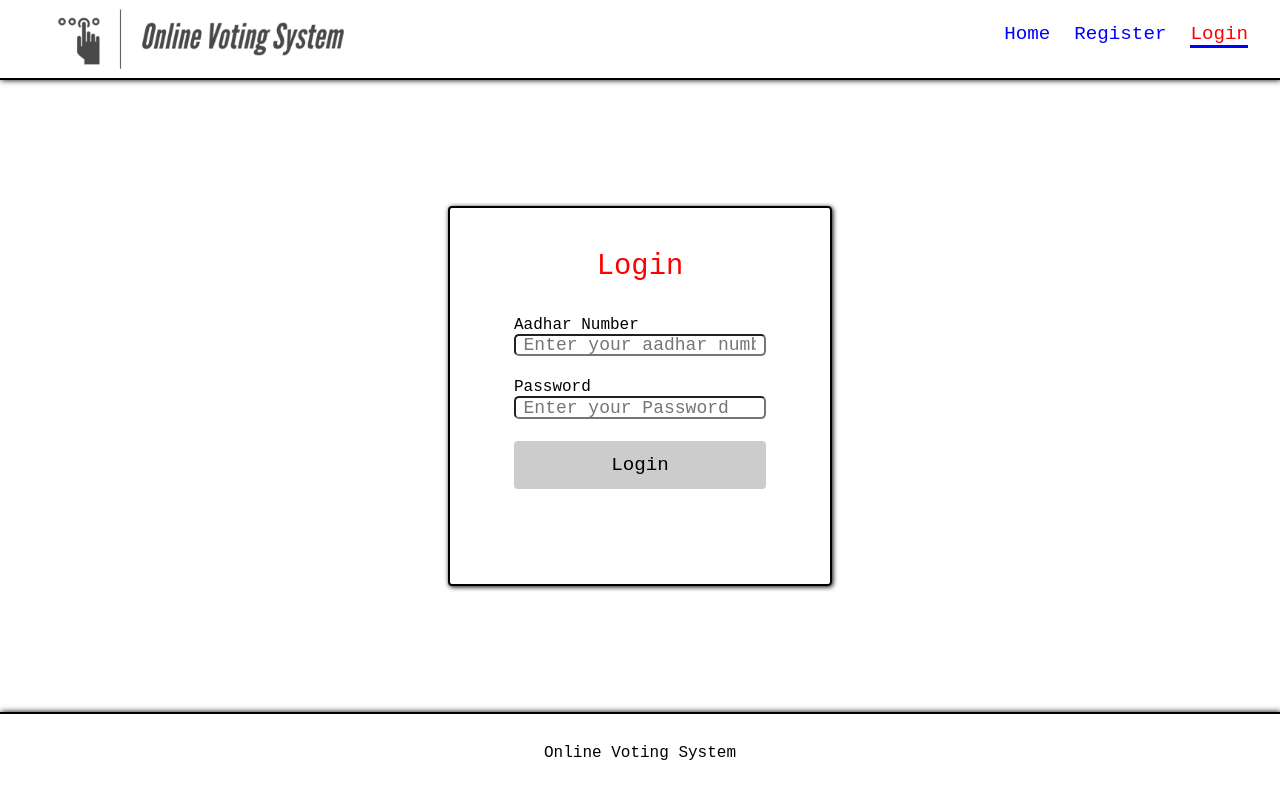
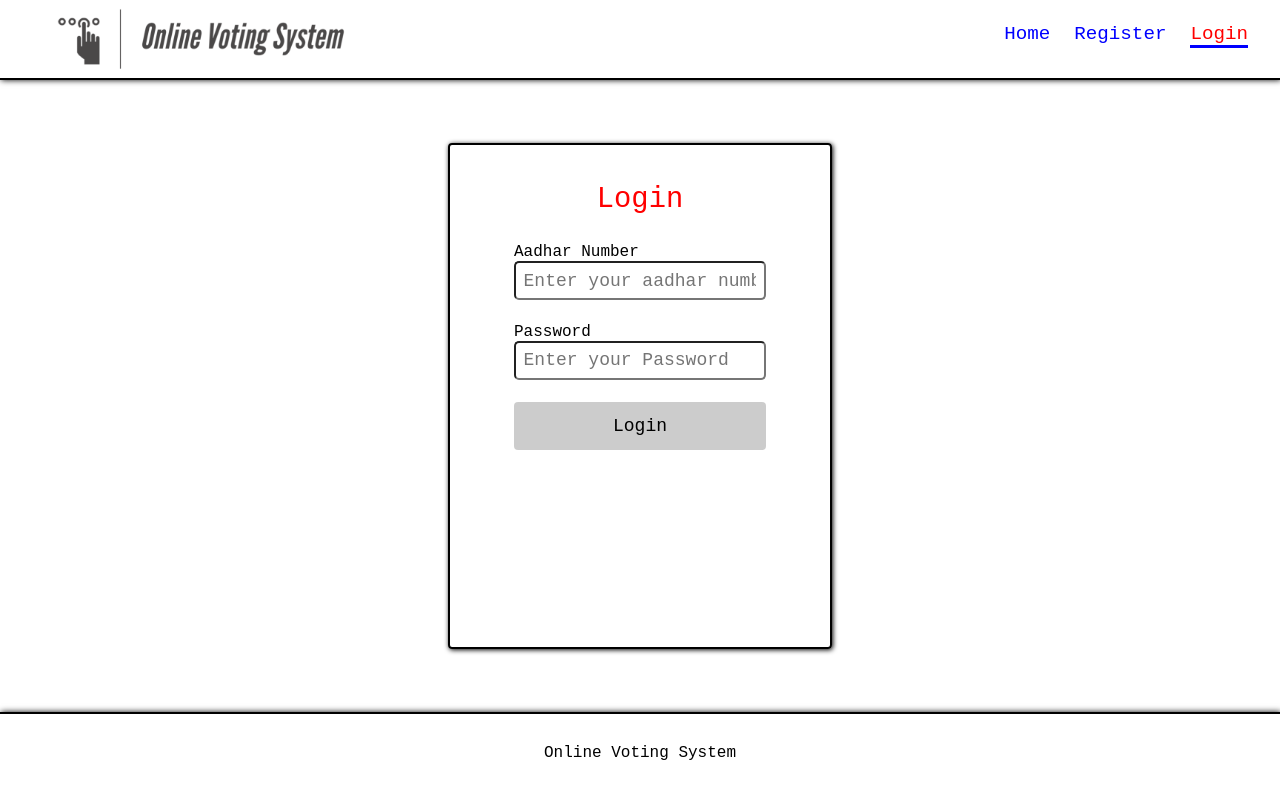
Before and after one commit to VesperLlama/OVS-frontend, a React (Create React App) app: page /signin in a window 1280 px wide. Built offline with nearby package versions, Linux system fonts and the light colour scheme.

Commit message:
Fix CSS in Chromium

```diff
--- a/package.json
+++ b/package.json
@@ -2,7 +2,6 @@
   "name": "frontend",
   "version": "0.1.0",
   "private": true,
-  "proxy": "http://localhost:8000",
   "dependencies": {
     "@testing-library/jest-dom": "^5.16.2",
     "@testing-library/react": "^12.1.2",
@@ -13,7 +12,6 @@
     "react-dom": "^17.0.2",
     "react-router-dom": "^5.3.4",
     "react-scripts": "5.0.0",
-    "styled-components": "^5.3.3",
     "web-vitals": "^2.1.4"
   },
   "scripts": {
--- a/src/components/Login.js
+++ b/src/components/Login.js
@@ -2,7 +2,6 @@ import React, { useState } from "react";
 import { useHistory } from "react-router-dom";
 import Axios from "axios";
 import { message } from "antd";
-import styled from "styled-components";
 
 const Login = () => {
   const history = useHistory();
@@ -42,11 +41,10 @@ const Login = () => {
   };
 
   return (
-    <Container>
-      <Form>
+    <div className="RegisterContainer">
+      <div className="RegisterForm">
         <form method="POST">
           <div className="head">Login</div>
-
           <div className="aadhar">
             <label htmlFor="aadhar">Aadhar Number</label>
             <input
@@ -72,90 +70,13 @@ const Login = () => {
               onChange={(e) => setPassword(e.target.value)}
             />
           </div>
-
           <button type="submit" onClick={LoginUser}>
             Login
           </button>
         </form>
-      </Form>
-    </Container>
+      </div>
+    </div>
   );
 };
 
 export default Login;
-const Container = styled.div`
-  height: 79vh;
-  width: 100vw;
-  display: flex;
-  justify-content: center;
-  align-items: center;
-`;
-
-const Form = styled.div`
-  height: 60%;
-  width: 30%;
-  border-radius: 4px;
-  box-shadow: 1px 1px 5px black;
-  border: 2px solid black;
-  padding: 2rem;
-
-  @media all and (max-width: 1236px) {
-    width: 40%;
-  }
-
-  @media all and (max-width: 1000px) {
-    width: 50%;
-  }
-
-  @media all and (max-width: 900px) {
-    width: 60%;
-  }
-
-  @media all and (max-width: 800px) {
-    width: 70%;
-  }
-  @media all and (max-width: 700px) {
-    width: 80%;
-  }
-  @media all and (max-width: 400px) {
-    width: 90%;
-    padding: 0;
-  }
-
-  form {
-    display: flex;
-    flex-direction: column;
-    gap: 1.4rem;
-    height: 100%;
-
-    .password,
-    .email,
-    .aadhar {
-      display: flex;
-      flex-direction: column;
-      padding: 0px 2rem;
-      input {
-        height: 1.4rem;
-      }
-    }
-    .head {
-      height: 17%;
-      display: flex;
-      justify-content: center;
-      align-items: center;
-      font-size: 1.8rem;
-    }
-  }
-
-  button {
-    margin: 0px 2rem;
-    font-size: larger;
-
-    height: 3rem;
-    background: rgba(0, 0, 0, 0.2);
-    border: none;
-    outline: none;
-    cursor: pointer;
-    border-radius: 4px;
-  }
-`;
--- a/src/components/Register.js
+++ b/src/components/Register.js
@@ -2,7 +2,6 @@ import React, { useState } from "react";
 import Axios from "axios";
 import { useHistory } from "react-router-dom";
 import { message } from "antd";
-import styled from "styled-components";
 
 const Login = () => {
   const history = useHistory();
@@ -50,8 +49,8 @@ const Login = () => {
   };
 
   return (
-    <Container>
-      <Form>
+    <div className="RegisterContainer">
+      <div className="RegisterForm">
         <form method="POST">
           <div className="head">Register</div>
           <div className="name">
@@ -109,91 +108,9 @@ const Login = () => {
             Register
           </button>
         </form>
-      </Form>
-    </Container>
+      </div>
+    </div>
   );
 };
 
 export default Login;
-const Container = styled.div`
-  height: 79vh;
-  width: 100vw;
-  display: flex;
-  justify-content: center;
-  align-items: center;
-`;
-
-const Form = styled.div`
-  height: 80%;
-  width: 30%;
-  border-radius: 4px;
-  box-shadow: 1px 1px 5px black;
-  border: 2px solid black;
-  padding: 2rem;
-
-  @media all and (max-width: 1236px) {
-    width: 40%;
-  }
-
-  @media all and (max-width: 1000px) {
-    width: 50%;
-  }
-
-  @media all and (max-width: 900px) {
-    width: 60%;
-  }
-
-  @media all and (max-width: 800px) {
-    width: 70%;
-  }
-  @media all and (max-width: 700px) {
-    width: 80%;
-  }
-  @media all and (max-width: 400px) {
-    width: 90%;
-    padding: 0;
-  }
-
-  form {
-    display: flex;
-    flex-direction: column;
-    gap: 1.4rem;
-    height: 100%;
-
-    .password,
-    .aadhar,
-    .name,
-    .mobile {
-      display: flex;
-      flex-direction: column;
-      padding: 0px 2rem;
-      input {
-        height: 1.4rem;
-      }
-    }
-    .head {
-      height: 10%;
-      display: flex;
-      justify-content: center;
-      align-items: center;
-      font-size: 1.8rem;
-    }
-  }
-
-  button {
-    margin: 0px 2rem;
-
-    height: 2rem;
-    background: rgba(0, 0, 0, 0.2);
-    border: none;
-    outline: none;
-    cursor: pointer;
-    border-radius: 4px;
-  }
-
-  input[type="number"]::-webkit-inner-spin-button,
-  input[type="number"]::-webkit-outer-spin-button {
-    -webkit-appearance: none;
-    margin: 0;
-  }
-`;
--- a/src/index.css
+++ b/src/index.css
@@ -38,7 +38,7 @@
 .grid {
   display: grid;
   grid-template-columns: repeat(3, 33.33%);
-  div {
+  & div {
     box-shadow: 1px 2px 5px black;
     height: 50vh;
   }
@@ -48,12 +48,6 @@
   }
   @media all and (max-width: 833px) {
     grid-template-columns: 1fr;
-  }
-
-  @media all and (max-width: 395px) {
-    .aap {
-      width: 8rem;
-    }
   }
 }
 
@@ -72,21 +66,22 @@
       font-size: 1.4rem;
     }
   }
-  div {
+
+  & div {
     margin: 1rem;
     overflow: hidden;
     text-align: center;
     border: 1px solid black;
     padding: 2rem;
-    h1 {
+    & h1 {
       height: 40%;
       font-size: 1.3rem;
     }
-    img {
+    & img {
       margin-bottom: 2rem;
       height: 40%;
     }
-    h2 {
+    & h2 {
       height: 40%;
     }
   }
@@ -197,7 +192,7 @@
   justify-content: center;
   align-items: center;
   font-size: 1.5rem;
-  img {
+  & img {
     width: 25rem;
   }
 }
@@ -217,13 +212,14 @@
       display: none;
     }
   }
-  div {
+  & div {
     cursor: pointer;
     height: 2rem;
   }
-  a {
+  & a {
     height: 100%;
     text-decoration: none;
+    color: blue;
   }
   .nav-toggle {
     font-size: 1.5rem;
@@ -245,6 +241,156 @@
   }
 }
 
-.navlink {
-  color: blue;
+/* Register and Login Page */
+.RegisterContainer {
+  height: 79vh;
+  width: 100vw;
+  display: flex;
+  justify-content: center;
+  align-items: center;
 }
+
+.RegisterForm {
+  height: 80%;
+  width: 30%;
+  border-radius: 4px;
+  box-shadow: 1px 1px 5px black;
+  border: 2px solid black;
+  padding: 2rem;
+
+  @media all and (max-width: 1236px) {
+    width: 40%;
+  }
+
+  @media all and (max-width: 1000px) {
+    width: 50%;
+  }
+
+  @media all and (max-width: 900px) {
+    width: 60%;
+  }
+
+  @media all and (max-width: 800px) {
+    width: 70%;
+  }
+  @media all and (max-width: 700px) {
+    width: 80%;
+  }
+  @media all and (max-width: 400px) {
+    width: 90%;
+    padding: 0;
+  }
+
+  & form {
+    display: flex;
+    flex-direction: column;
+    gap: 1.4rem;
+    height: 100%;
+
+    .password,
+    .aadhar,
+    .name,
+    .mobile {
+      display: flex;
+      flex-direction: column;
+      padding: 0px 2rem;
+    }
+    .head {
+      height: 10%;
+      display: flex;
+      justify-content: center;
+      align-items: center;
+      font-size: 1.8rem;
+    }
+  }
+
+  & button {
+    margin: 0px 2rem;
+    height: 3rem;
+    background: rgba(0, 0, 0, 0.2);
+    border: none;
+    outline: none;
+    cursor: pointer;
+    border-radius: 4px;
+    font-size: large;
+  }
+
+  & input[type="number"] {
+    appearance: textfield;
+  }
+}
+
+
+/* Vote Page */
+.VoteContainer {
+  height: 79vh;
+  width: 100vw;
+}
+
+.VoteHead {
+  width: 100%;
+  height: 10%;
+  margin-top: 1rem;
+  display: flex;
+  justify-content: center;
+  align-items: center;
+  flex-direction: column;
+  text-align: center;
+  padding: 0 1rem;
+  @media all and (max-width: 813px) {
+    height: 20%;
+  }
+
+  @media all and (max-width: 477px) {
+    font-size: 0.9rem;
+  }
+  @media all and (max-width: 349px) {
+    height: 30%;
+    font-size: 0.9rem;
+  }
+}
+
+.VoteMain {
+  font-size: 1.6rem;
+  font-weight: bold;
+}
+
+.VoteParties {
+  width: 100%;
+  & form {
+    display: flex;
+    justify-content: center;
+    flex-direction: column;
+    gap: 3rem;
+    align-items: center;
+    width: 100%;
+
+    & button {
+      width: 9rem;
+      height: 3rem;
+      background: rgba(0, 0, 0, 0.2);
+      border-radius: 4px;
+      cursor: pointer;
+      border: none;
+      outline: none;
+      font-size: large;
+    }
+  }
+
+  & table {
+    font-family: arial, sans-serif;
+    width: 70%;
+  }
+
+  & td,
+  th {
+    border: 1px solid #dddddd;
+    text-align: left;
+    padding: 0px 1rem;
+
+    & img {
+      width: 5.3rem;
+      height: 5rem;
+    }
+  }
+}
```
Also changed, not shown: src/components/Vote.js (+23 -83 lines), 1 other file (tests, documents, lock files or other folders).
